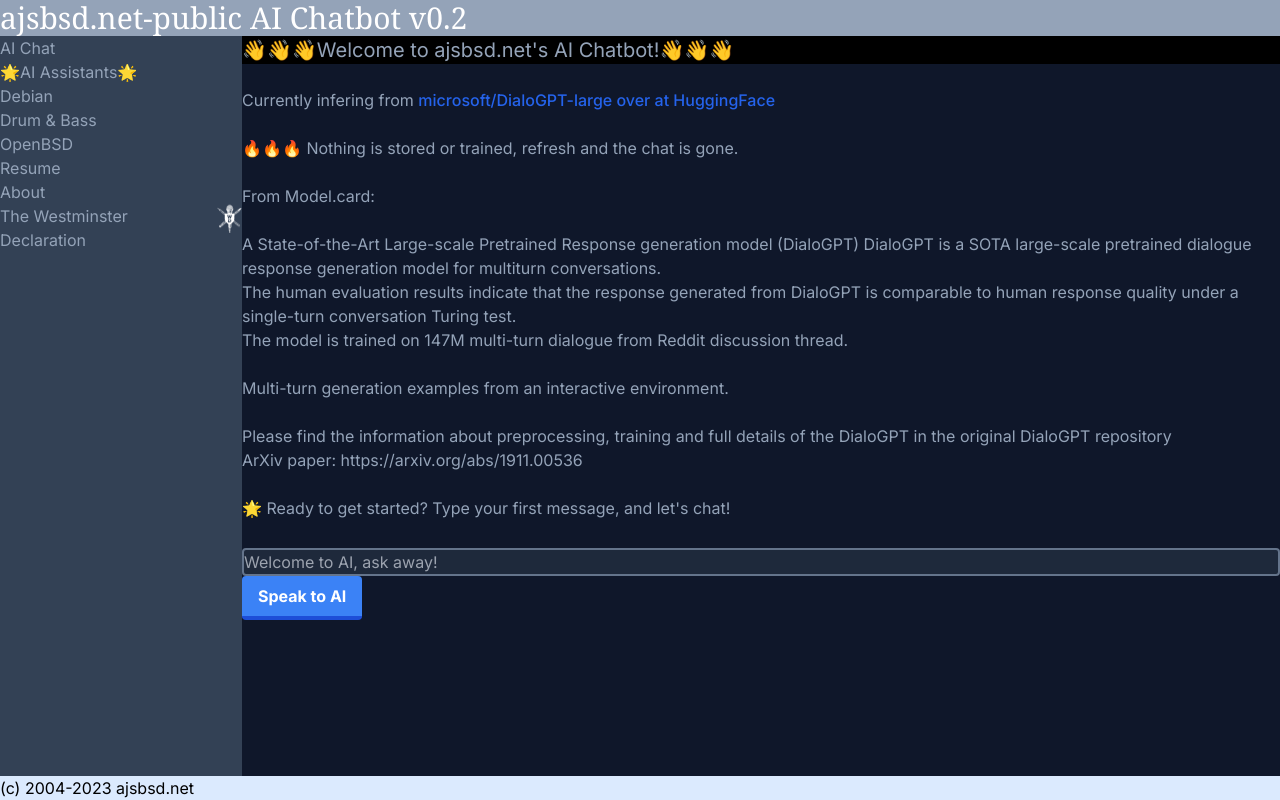
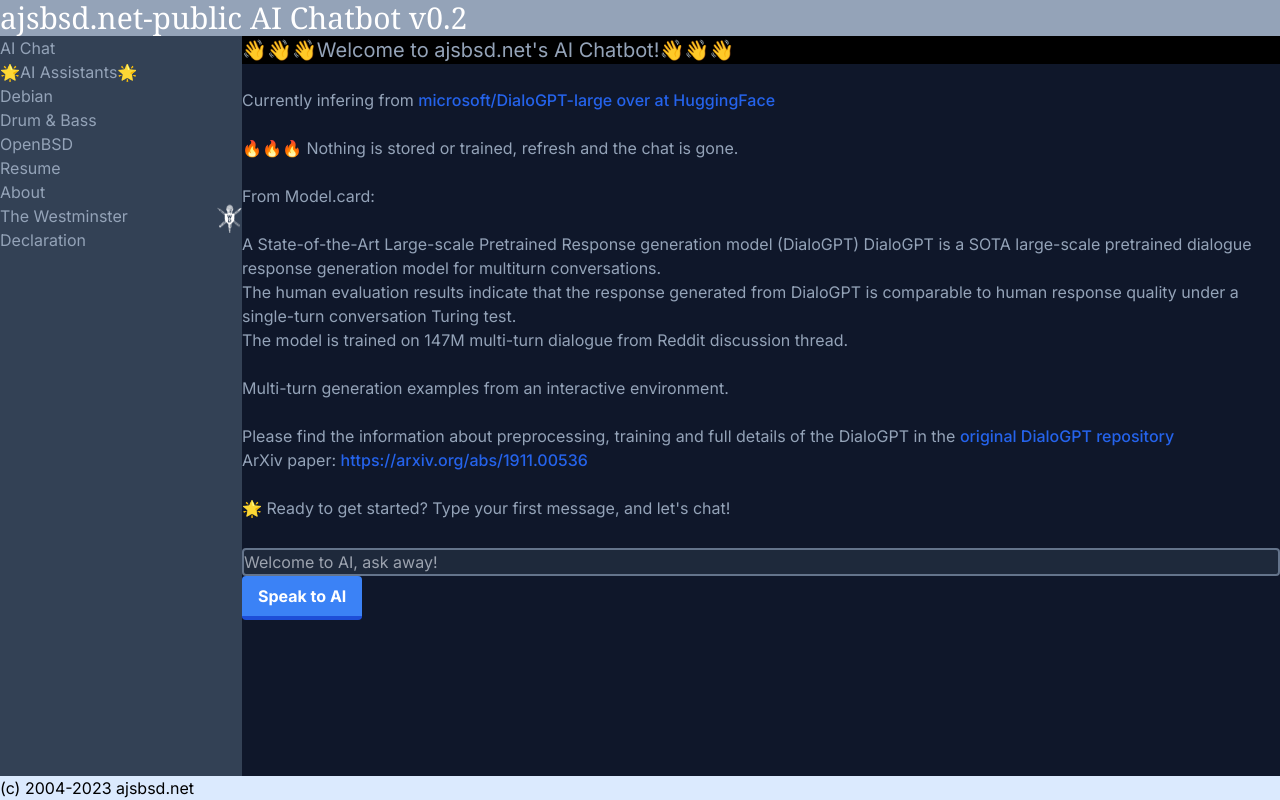
Before and after one commit to ajsbsd/ajsbsd.net-public, a Next.js app: page / in a window 1280 px wide. Built offline with nearby package versions, Linux system fonts and the light colour scheme.

Commit message:
tailwind css

```diff
--- a/components/AIFirstLoad.tsx
+++ b/components/AIFirstLoad.tsx
@@ -39,12 +39,18 @@
       <br />
       Please find the information about preprocessing, training and full details
       of the DialoGPT in the{" "}
-      <Link href="https://github.com/microsoft/DialoGPT">
+      <Link
+        className="font-medium text-blue-600 dark:text-blue-500 hover:underline"
+        href="https://github.com/microsoft/DialoGPT"
+      >
         original DialoGPT repository
       </Link>
       <br />
       ArXiv paper:{" "}
-      <Link href="https://arxiv.org/abs/1911.00536">
+      <Link
+        className="font-medium text-blue-600 dark:text-blue-500 hover:underline"
+        href="https://arxiv.org/abs/1911.00536"
+      >
         https://arxiv.org/abs/1911.00536
       </Link>
       <br />
```
